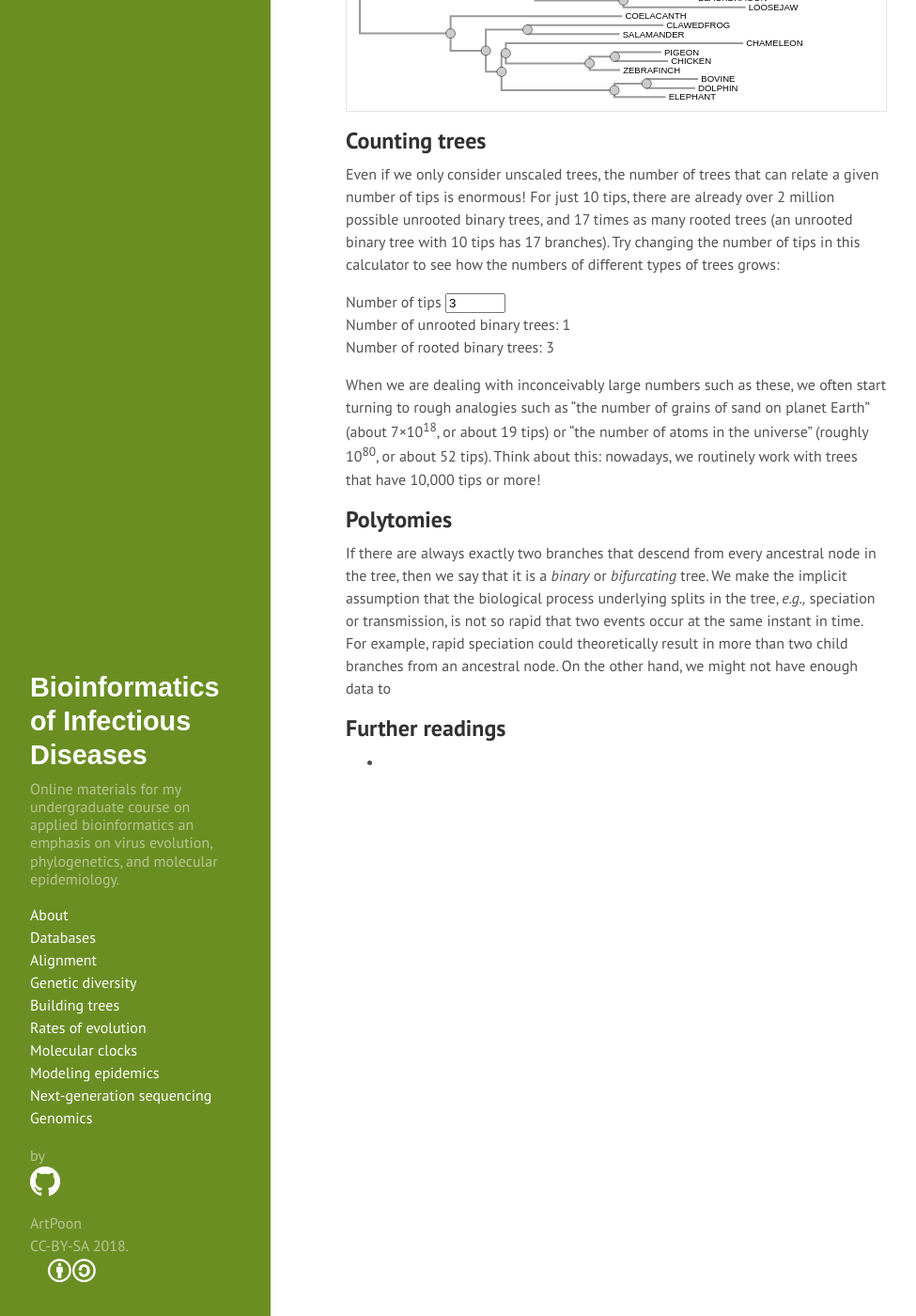
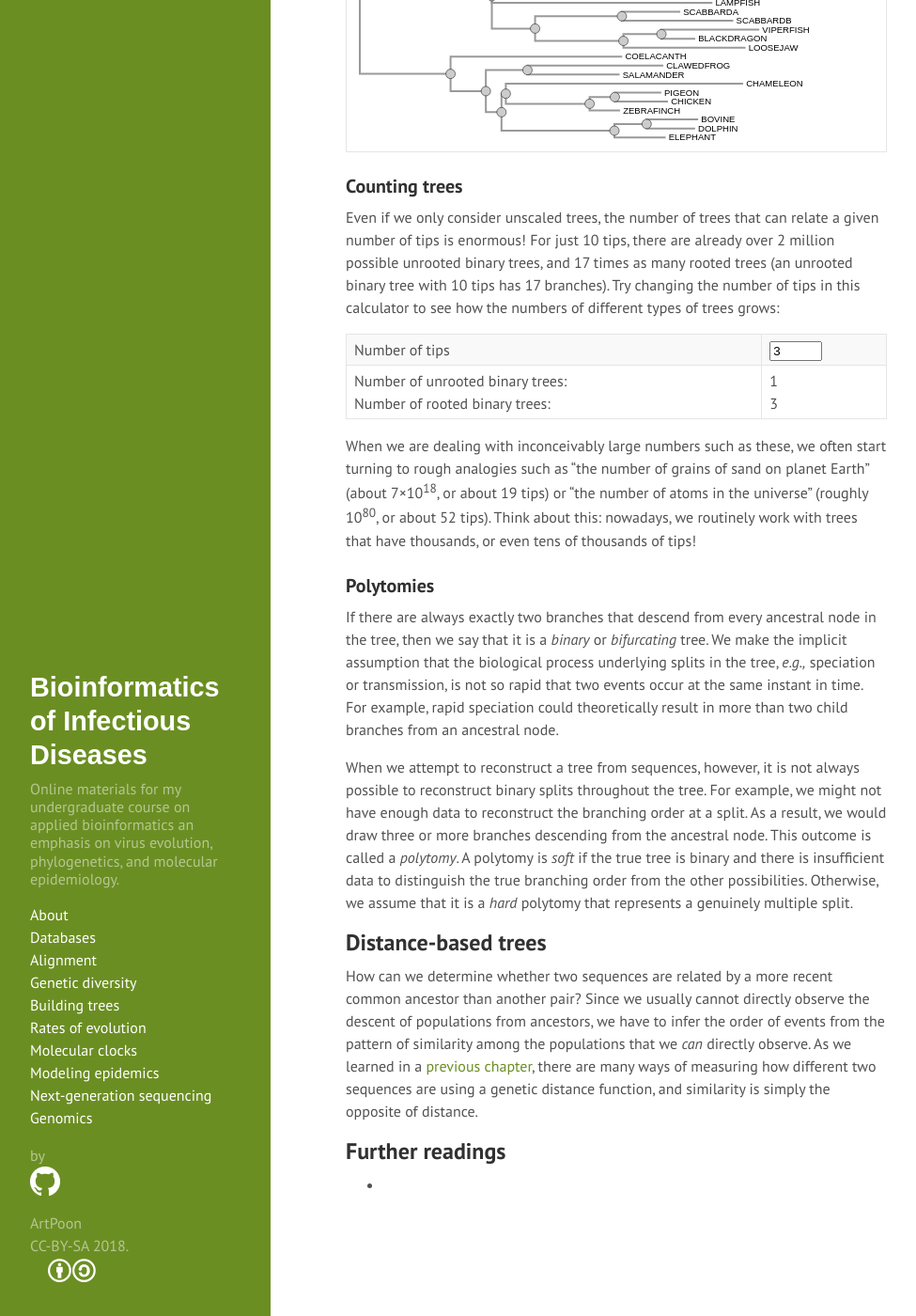
Before and after one commit to ArtPoon/BioID, a Jekyll site: the page built from Trees.md, in a window 1280 px wide and 1400 px high, scrolled down 1682 px. Shown: the whole window at 94% size, without its empty margins (0-975 px from the left). Built offline with Jekyll 4.4.1, drawn with Linux system fonts in a browser that asks for light colours.

Commit message:
starting section on distance-based trees

```diff
--- a/Trees.md
+++ b/Trees.md
@@ -27,7 +27,7 @@ If we choose two people who live in the same town, there is a fair possibility t
 For another species, it is *possible* that their "Eve" predates their split from another species in the phylogeny.
 
 
-## Anatomy of a phylogeny
+### Anatomy of a phylogeny
 As we follow the branch from the tip down the tree, we will eventually reach its junction with one or more other branches that represents a common ancestor.
 This juncture is called an *ancestral node* or a *split*.
 Eventually, we reach the deepest node in the tree that may represent the most recent common ancestor or *root*.
@@ -40,7 +40,7 @@ Such a tree is called a *cladogram* or simply an "unscaled" tree.
 {% include helloworld.html %}
 
 
-## Counting trees
+### Counting trees
 
 Even if we only consider unscaled trees, the number of trees that can relate a given number of tips is enormous!
 For just 10 tips, there are already over 2 million possible unrooted binary trees, and 17 times as many rooted trees (an unrooted binary tree with 10 tips has 17 branches).
@@ -48,14 +48,32 @@ Try changing the number of tips in this calculator to see how the numbers of dif
 {% include numtrees.html %}
 
 When we are dealing with inconceivably large numbers such as these, we often start turning to rough analogies such as "the number of grains of sand on planet Earth" (about 7&times;10<sup>18</sup>, or about 19 tips) or "the number of atoms in the universe" (roughly 10<sup>80</sup>, or about 52 tips).
-Think about this: nowadays, we routinely work with trees that have 10,000 tips or more!
+Think about this: nowadays, we routinely work with trees that have thousands, or even tens of thousands of tips!
 
-## Polytomies
+### Polytomies
 
 If there are always exactly two branches that descend from every ancestral node in the tree, then we say that it is a *binary* or *bifurcating* tree.
 We make the implicit assumption that the biological process underlying splits in the tree, *e.g.,* speciation or transmission, is not so rapid that two events occur at the same instant in time.
 For example, rapid speciation could theoretically result in more than two child branches from an ancestral node.
-On the other hand, we might not have enough data to
+
+When we attempt to reconstruct a tree from sequences, however, it is not always possible to reconstruct binary splits throughout the tree.
+For example, we might not have enough data to reconstruct the branching order at a split.
+As a result, we would draw three or more branches descending from the ancestral node.
+This outcome is called a *polytomy*.
+A polytomy is *soft* if the true tree is binary and there is insufficient data to distinguish the true branching order from the other possibilities.
+Otherwise, we assume that it is a *hard* polytomy that represents a genuinely multiple split.
+
+
+## Distance-based trees
+
+How can we determine whether two sequences are related by a more recent common ancestor than another pair?
+Since we usually cannot directly observe the descent of populations from ancestors, we have to infer the order of events from the pattern of similarity among the populations that we *can* directly observe.
+As we learned in a [previous chapter](Clustering.html#genetic-distances), there are many ways of measuring how different two sequences are using a genetic distance function, and similarity is simply the opposite of distance.
+
+
+
+
+
 
 ## Further readings
 
--- a/_includes/numtrees.html
+++ b/_includes/numtrees.html
@@ -1,10 +1,23 @@
+
 <form>
-  <label>Number of tips</label>
-  <input type="number" id="ntips_input" value="3" min="3" max="100">
-  <br/>
-  <label>Number of unrooted binary trees: </label><output name="nu" id="nu_output">1</output>
-  <br/>
-  <label>Number of rooted binary trees: </label><output name="nr" id="nr_output">3</output>
+  <table>
+    <tr>
+      <td><label>Number of tips</label></td>
+      <td><input type="number" id="ntips_input" value="3" min="3" max="87"></td>
+    </tr>
+    <tr>
+      <td>
+        <label>Number of unrooted binary trees: </label>
+        <br/>
+        <label>Number of rooted binary trees: </label>
+      </td>
+      <td>
+        <output name="nu" id="nu_output">1</output>
+        <br/>
+        <output name="nr" id="nr_output">3</output>
+      </td>
+    </tr>
+  </table>
 </form>
 
 <script>
```
